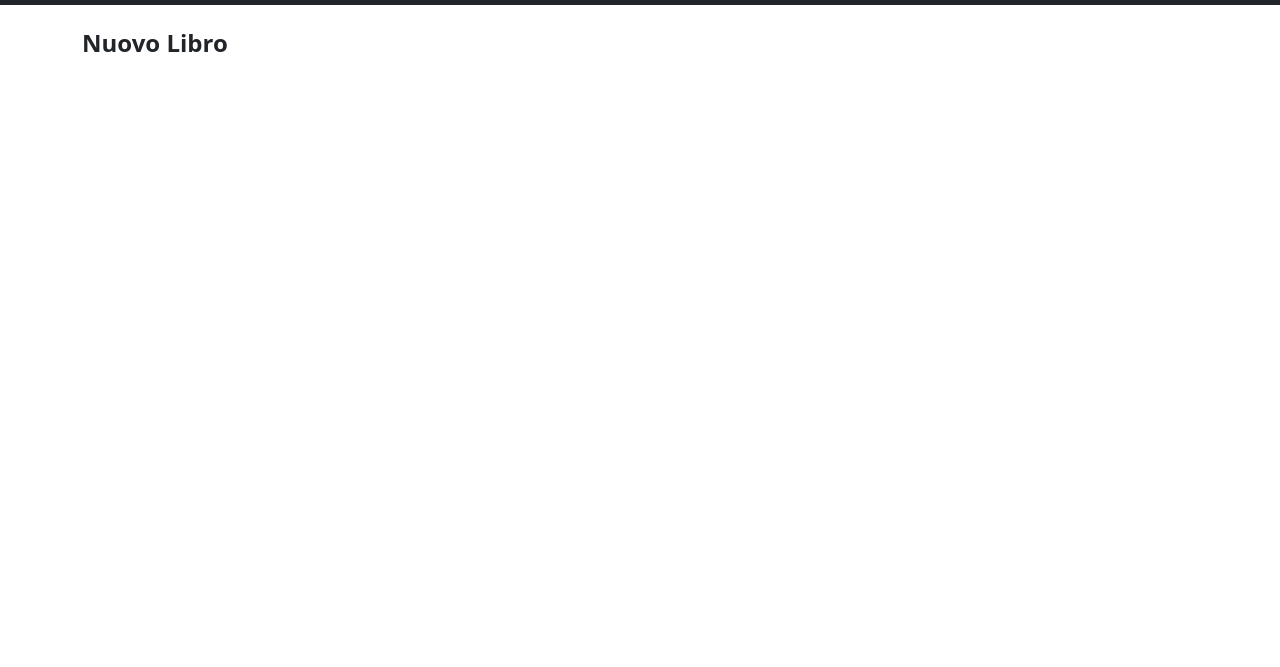
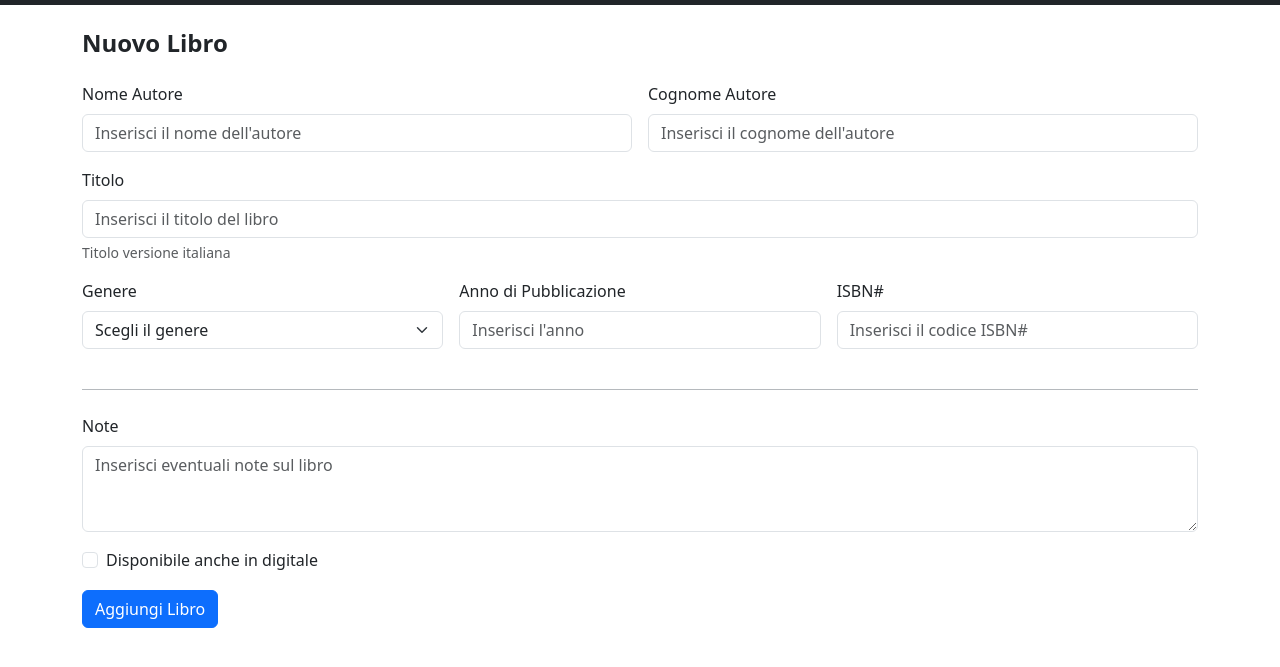
Before and after one commit to Damiana-Arangio/html-css-bootstrap-dashboard, a plain HTML site: page pagine-interne/nuovo-libro.html in a window 1280 px wide. Shown: the part 71-738 px from the top of the page. Drawn offline with nearby package versions, Linux system fonts and the light colour scheme; files that its build step writes are made by us from their sources.

Commit message:
Implementazione main completata

```diff
--- a/pagine-interne/nuovo-libro.html
+++ b/pagine-interne/nuovo-libro.html
@@ -21,9 +21,6 @@
         <script src="https://cdn.jsdelivr.net/npm/bootstrap@5.3.7/dist/js/bootstrap.bundle.min.js"
             integrity="sha384-ndDqU0Gzau9qJ1lfW4pNLlhNTkCfHzAVBReH9diLvGRem5+R9g2FzA8ZGN954O5Q"
             crossorigin="anonymous"></script>
-
-        <!-- Link CSS -->
-        <link rel="stylesheet" href="css/styles.css">
     </head>
 
     <!-- ----------------------------------------------------------------------- -->
@@ -80,6 +77,80 @@
                 <!-- TITOLO -->
                     <h1 class=" fs-4 fw-bolder my-4"> Nuovo Libro </h1>
 
+                    <!-- Form -->
+
+                    <form class="row g-3">
+
+                        <!-- Nome Autore -->
+                        <div class="col-6">
+                            <label for="nomeAutore" class="form-label">Nome Autore</label>
+                            <input type="text" class="form-control" placeholder="Inserisci il nome dell'autore" id="nomeAutore">
+                        </div>
+
+                        <!-- Cognome Autore -->
+                        <div class="col-6">
+                            <label for="cognomeAutore" class="form-label">Cognome Autore</label>
+                            <input type="text" class="form-control" placeholder="Inserisci il cognome dell'autore" id="cognomeAutore">
+                        </div>
+
+                        <!-- Titolo Libro -->
+                        <div class="col-12">
+                            <label for="titoloLibro" class="form-label">Titolo</label>
+                            <input type="text" class="form-control" placeholder="Inserisci il titolo del libro" id="titoloLibro">
+                            <div class="form-text"> Titolo versione italiana </div>
+                        </div>
+
+                        <!-- Genere -->
+                        <div class="col-md-4">
+                            <label for="genere" class="form-label genere">Genere</label>
+                            <select id="genere" class="form-select" >
+                                <option selected> Scegli il genere </option>
+                                <option value="opzione1"> Romanzi </option>
+                                <option value="opzione2"> Fantascienza </option>
+                                <option value="opzione3"> Giallo </option>
+                                <option value="opzione4"> Storici </option>
+                                <option value="opzione5"> Fantasy </option>
+                            </select>
+                        </div>
+
+                        <!-- Anno di Pubblicazione -->
+                        <div class="col-md-4">
+                            <label for="annoPubblicazione" class="form-label"> Anno di Pubblicazione </label>
+                            <input type="number" placeholder="Inserisci l'anno" class="form-control" id="annoPubblicazione">
+                        </div>
+
+                        <!-- ISBN -->
+                        <div class="col-md-4">
+                            <label for="isbn" class="form-label">ISBN#</label>
+                            <input type="text" placeholder="Inserisci il codice ISBN#" class="form-control" id="isbn">
+                        </div>
+
+
+                        <!-- Textarea "Note" -->
+                        <div>
+
+                            <!-- Border -->
+                            <div class="h4 my-4 border-bottom border-secondary border-opacity-50"> </div>
+
+                            <label for="exampleFormControlTextarea1" class="form-label"> Note </label>
+                            <textarea class="form-control" placeholder="Inserisci eventuali note sul libro" id="exampleFormControlTextarea1" rows="3"></textarea>
+                        </div>
+
+                        <!-- Checkbox -->
+                        <div class="col-12">
+                            <div class="form-check">
+                                <input class="form-check-input" type="checkbox" id="gridCheck">
+                                <label class="form-check-label" for="gridCheck">
+                                    Disponibile anche in digitale
+                                </label>
+                            </div>
+                        </div>
+
+                        <!-- Bottone "Aggiungi Libro" -->
+                        <div class="col-12">
+                            <button type="submit" class="btn btn-primary"> Aggiungi Libro </button>
+                        </div>
+                    </form>
 
             </div>
 
```
Also changed, not shown: index.html (+0 -2 lines), css/styles.css (deleted).
